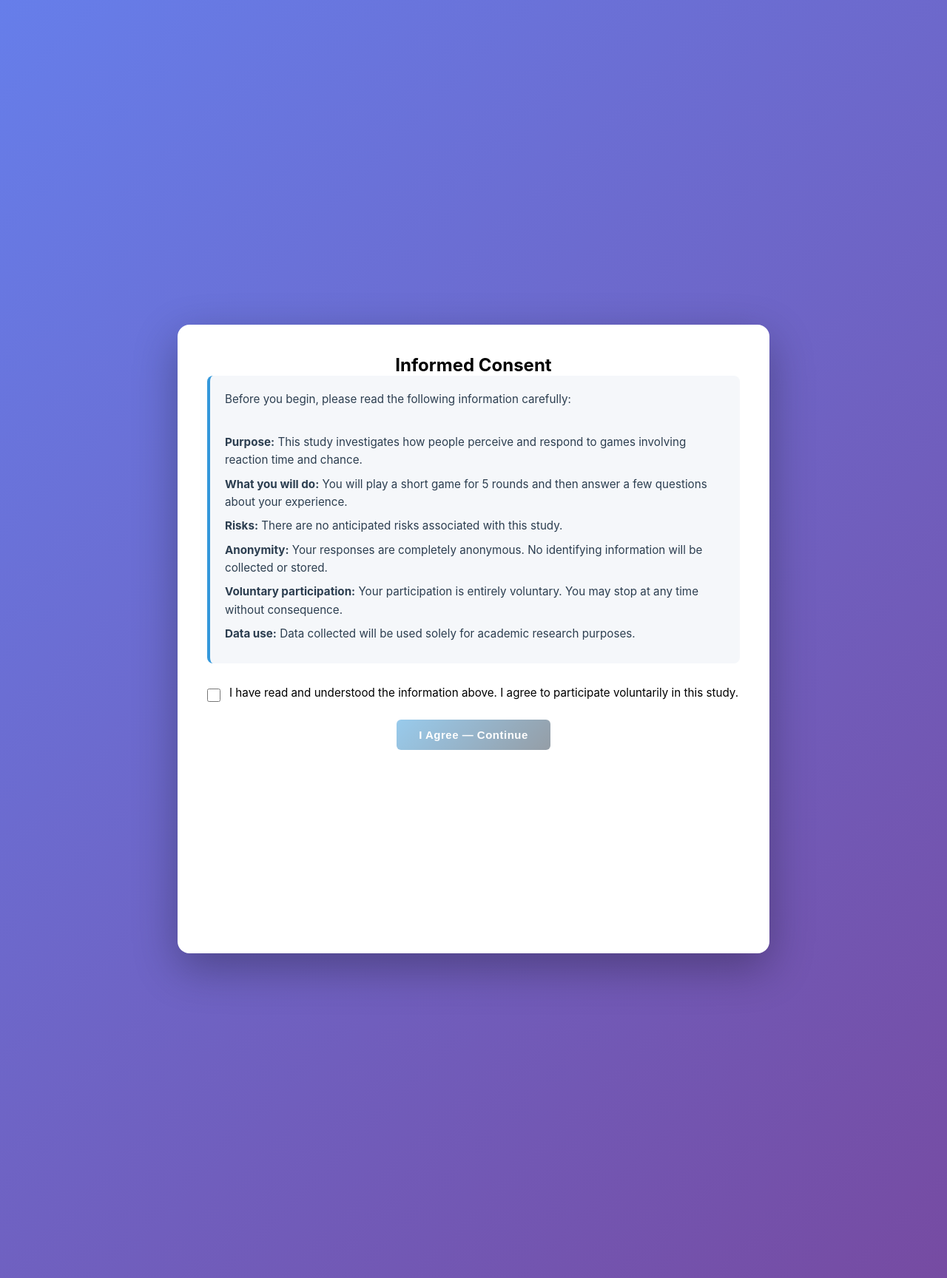
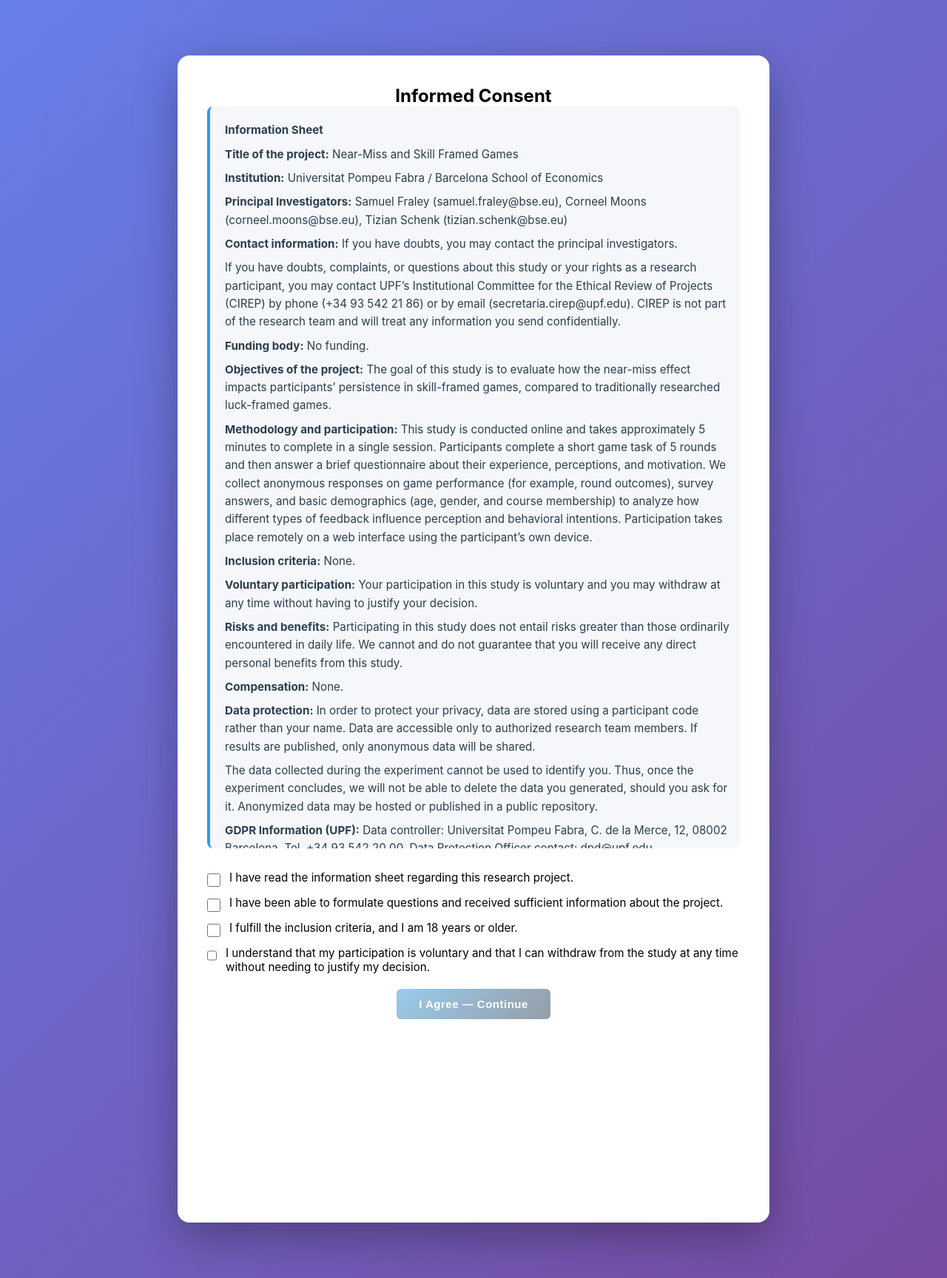
Before and after one commit to samuelfraley-bse/near-miss-experiment, a Flask app: page / in a window 1280 px wide, after a click on "Continue". Shown: the whole page at 74% size. Run offline with Flask 3, Linux system fonts and the light colour scheme; some libraries are stand-ins or nearby versions.

Commit message:
update consent form on home screen via UPF format

```diff
--- a/templates/index.html
+++ b/templates/index.html
@@ -3,7 +3,7 @@
 <head>
     <meta charset="UTF-8">
     <meta name="viewport" content="width=device-width, initial-scale=1.0">
-    <title>Reaction Time & Perception Study</title>
+    <title>Competitiveness & Perception Study</title>
     <link rel="stylesheet" href="{{ url_for('static', filename='css/style.css') }}">
     <style>
         /* Countdown screen */
@@ -38,9 +38,9 @@
         <!-- WELCOME SCREEN -->
         <div id="welcome-screen" class="screen active">
             <div class="welcome-content">
-                <h1>Reaction Time & Perception Study</h1>
+                <h1>Competitiveness & Perception Study</h1>
                 <div class="info-box">
-                    <p>You are invited to take part in a short study on <strong>reaction time and perception</strong>. The study involves playing a brief game and answering a few questions about your experience.</p>
+                    <p>You are invited to take part in a short study on <strong>competitiveness and perception</strong>. The study involves playing a brief game and answering a few questions about your experience.</p>
                     <br>
                     <p>⏱ Estimated time: <strong>5 minutes</strong></p>
                     <p>🔒 Your responses are <strong>fully anonymous</strong></p>
@@ -70,20 +70,51 @@
         <div id="consent-screen" class="screen">
             <div class="welcome-content">
                 <h2>Informed Consent</h2>
-                <div class="info-box" style="text-align: left; font-size: 0.95em; line-height: 1.7;">
-                    <p>Before you begin, please read the following information carefully:</p>
+                <div class="info-box" style="text-align: left; font-size: 0.95em; line-height: 1.65; max-height: 58vh; overflow-y: auto; padding-right: 12px;">
+                    <p><strong>Information Sheet</strong></p>
+                    <p><strong>Title of the project:</strong> Near-Miss and Skill Framed Games</p>
+                    <p><strong>Institution:</strong> Universitat Pompeu Fabra / Barcelona School of Economics</p>
+                    <p><strong>Principal Investigators:</strong> Samuel Fraley (samuel.fraley@bse.eu), Corneel Moons (corneel.moons@bse.eu), Tizian Schenk (tizian.schenk@bse.eu)</p>
+                    <p><strong>Contact information:</strong> If you have doubts, you may contact the principal investigators.</p>
+                    <p>If you have doubts, complaints, or questions about this study or your rights as a research participant, you may contact UPF’s Institutional Committee for the Ethical Review of Projects (CIREP) by phone (+34 93 542 21 86) or by email (secretaria.cirep@upf.edu). CIREP is not part of the research team and will treat any information you send confidentially.</p>
+                    <p><strong>Funding body:</strong> No funding.</p>
+                    <p><strong>Objectives of the project:</strong> The goal of this study is to evaluate how the near-miss effect impacts participants’ persistence in skill-framed games, compared to traditionally researched luck-framed games.</p>
+                    <p><strong>Methodology and participation:</strong> This study is conducted online and takes approximately 5 minutes to complete in a single session. Participants complete a short game task of 5 rounds and then answer a brief questionnaire about their experience, perceptions, and motivation. We collect anonymous responses on game performance (for example, round outcomes), survey answers, and basic demographics (age, gender, and course membership) to analyze how different types of feedback influence perception and behavioral intentions. Participation takes place remotely on a web interface using the participant’s own device.</p>
+                    <p><strong>Inclusion criteria:</strong> None.</p>
+                    <p><strong>Voluntary participation:</strong> Your participation in this study is voluntary and you may withdraw at any time without having to justify your decision.</p>
+                    <p><strong>Risks and benefits:</strong> Participating in this study does not entail risks greater than those ordinarily encountered in daily life. We cannot and do not guarantee that you will receive any direct personal benefits from this study.</p>
+                    <p><strong>Compensation:</strong> None.</p>
+                    <p><strong>Data protection:</strong> In order to protect your privacy, data are stored using a participant code rather than your name. Data are accessible only to authorized research team members. If results are published, only anonymous data will be shared.</p>
+                    <p>The data collected during the experiment cannot be used to identify you. Thus, once the experiment concludes, we will not be able to delete the data you generated, should you ask for it. Anonymized data may be hosted or published in a public repository.</p>
+                    <p><strong>GDPR Information (UPF):</strong> Data controller: Universitat Pompeu Fabra, C. de la Merce, 12, 08002 Barcelona, Tel. +34 93 542 20 00. Data Protection Officer contact: dpd@upf.edu.</p>
+                    <p><strong>Purpose of processing:</strong> Carrying out the above-mentioned research project. Personal data will be kept during project execution and for two more years after completion for scientific validation. If a payment is involved, necessary data will be kept in accordance with applicable regulation.</p>
+                    <p><strong>Legal basis:</strong> Your consent, which can be withdrawn at any time.</p>
+                    <p><strong>Recipients:</strong> Your personal data will only be processed by Universitat Pompeu Fabra and will not be transferred to third parties without your consent, except as otherwise provided by law. Data may be anonymized and published in an open science repository.</p>
+                    <p><strong>Your rights:</strong> You may access your data; request rectification, deletion, portability (where applicable); object to processing; and request limitation of processing through www.upf.edu/web/proteccio-dades/drets. You may contact dpd@upf.edu and, if needed, file a complaint with the Catalan Data Protection Authority (apdcat.gencat.cat).</p>
                     <br>
-                    <p><strong>Purpose:</strong> This study investigates how people perceive and respond to games involving reaction time and chance.</p>
-                    <p><strong>What you will do:</strong> You will play a short game for 5 rounds and then answer a few questions about your experience.</p>
-                    <p><strong>Risks:</strong> There are no anticipated risks associated with this study.</p>
-                    <p><strong>Anonymity:</strong> Your responses are completely anonymous. No identifying information will be collected or stored.</p>
-                    <p><strong>Voluntary participation:</strong> Your participation is entirely voluntary. You may stop at any time without consequence.</p>
-                    <p><strong>Data use:</strong> Data collected will be used solely for academic research purposes.</p>
                 </div>
-                <div style="margin: 24px 0; display: flex; align-items: flex-start; gap: 12px; text-align: left;">
-                    <input type="checkbox" id="consent-checkbox" style="margin-top: 4px; width: 18px; height: 18px; cursor: pointer;" onchange="checkConsent()">
-                    <label for="consent-checkbox" style="cursor: pointer; font-size: 0.95em;">
-                        I have read and understood the information above. I agree to participate voluntarily in this study.
+                <div style="margin: 24px 0 0 0; display: flex; align-items: flex-start; gap: 12px; text-align: left;">
+                    <input type="checkbox" id="consent-read-sheet-checkbox" style="margin-top: 4px; width: 18px; height: 18px; cursor: pointer;" onchange="checkConsent()">
+                    <label for="consent-read-sheet-checkbox" style="cursor: pointer; font-size: 0.95em;">
+                        I have read the information sheet regarding this research project.
+                    </label>
+                </div>
+                <div style="margin: 12px 0 0 0; display: flex; align-items: flex-start; gap: 12px; text-align: left;">
+                    <input type="checkbox" id="consent-questions-checkbox" style="margin-top: 4px; width: 18px; height: 18px; cursor: pointer;" onchange="checkConsent()">
+                    <label for="consent-questions-checkbox" style="cursor: pointer; font-size: 0.95em;">
+                        I have been able to formulate questions and received sufficient information about the project.
+                    </label>
+                </div>
+                <div style="margin: 12px 0 0 0; display: flex; align-items: flex-start; gap: 12px; text-align: left;">
+                    <input type="checkbox" id="consent-age-checkbox" style="margin-top: 4px; width: 18px; height: 18px; cursor: pointer;" onchange="checkConsent()">
+                    <label for="consent-age-checkbox" style="cursor: pointer; font-size: 0.95em;">
+                        I fulfill the inclusion criteria, and I am 18 years or older.
+                    </label>
+                </div>
+                <div style="margin: 12px 0 20px 0; display: flex; align-items: flex-start; gap: 12px; text-align: left;">
+                    <input type="checkbox" id="consent-voluntary-checkbox" style="margin-top: 4px; width: 18px; height: 18px; cursor: pointer;" onchange="checkConsent()">
+                    <label for="consent-voluntary-checkbox" style="cursor: pointer; font-size: 0.95em;">
+                        I understand that my participation is voluntary and that I can withdraw from the study at any time without needing to justify my decision.
                     </label>
                 </div>
                 <button class="btn btn-primary" id="consent-btn" onclick="switchScreen('demographics-screen')" disabled>I Agree — Continue</button>
@@ -97,7 +128,7 @@
                 <p style="color: #666; margin-bottom: 24px;">Please answer these two quick questions before we begin.</p>
                 <div class="likert-group" style="text-align: left;">
                     <label class="likert-label">Age</label>
-                    <input type="number" id="age-input" min="10" max="100" placeholder="Enter your age"
+                    <input type="number" id="age-input" min="18" max="100" placeholder="Enter your age"
                         style="padding: 10px 14px; font-size: 1em; border: 1px solid #ccc; border-radius: 6px; width: 160px; display: block; margin-top: 8px;"
                         oninput="checkDemographicsComplete()">
                 </div>
```
